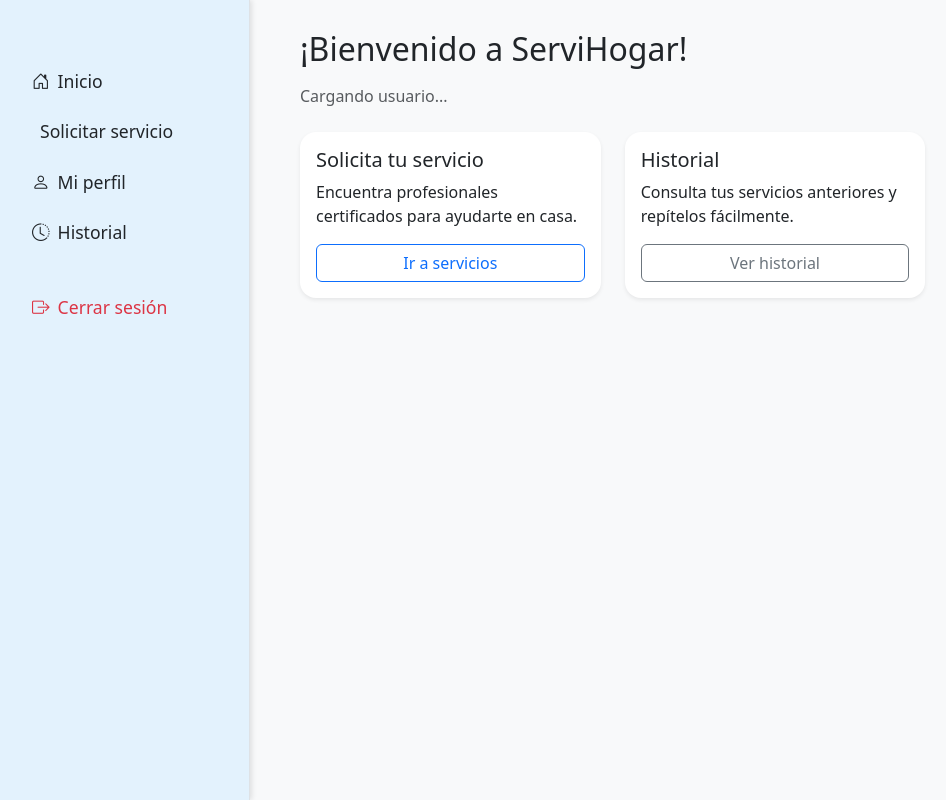
After one commit to TopherHasashi/ServiHogar, a Django app: page /dashboard/ in a window 1280 px wide. The commit adds this page. Shown: the whole page, without its empty margins (0-946 px from the left). Run offline with Django 5.2, Linux system fonts and the light colour scheme; some libraries are stand-ins or nearby versions.

Commit message:
login y desloguease

```diff
--- a/proyecto/mi_proyecto/urls.py
+++ b/proyecto/mi_proyecto/urls.py
@@ -25,5 +25,7 @@ urlpatterns = [
     path('categorias/', views.categorias_view, name='categorias'),
     path('limpieza/', views.limpieza_view, name='limpieza'),
     path('maestros/', views.maestros_view, name='maestros'),
-    path('login/', views.login_view, name='login')
+    path('login/', views.login_view, name='login'),
+    path('dashboard/', views.dashboard_view, name='dashboard')
+
 ]
--- /dev/null
+++ b/proyecto/tasks/templates/dashboard.html
@@ -0,0 +1,122 @@
+<!DOCTYPE html>
+<html lang="es">
+<head>
+  <meta charset="UTF-8">
+  <title>Dashboard - ServiHogar</title>
+  <meta name="viewport" content="width=device-width, initial-scale=1">
+  <link href="https://cdn.jsdelivr.net/npm/bootstrap@5.3.0/dist/css/bootstrap.min.css" rel="stylesheet">
+  <link rel="stylesheet" href="https://cdn.jsdelivr.net/npm/bootstrap-icons@1.10.5/font/bootstrap-icons.css">
+
+  <style>
+    body {
+      background-color: #f8f9fa;
+    }
+    .sidebar {
+      height: 100vh;
+      background-color: #e3f2fd;
+      padding-top: 60px;
+      position: fixed;
+      width: 250px;
+      box-shadow: 2px 0 5px rgba(0, 0, 0, 0.1);
+    }
+    .content {
+      margin-left: 270px;
+      padding: 30px;
+    }
+    .navbar-brand img {
+      height: 40px;
+    }
+    .nav-link {
+      font-size: 1.1rem;
+    }
+    .card {
+      border-radius: 16px;
+    }
+  </style>
+</head>
+<body>
+
+
+  <!-- Sidebar -->
+  <div class="sidebar d-flex flex-column border-end">
+    <ul class="nav flex-column px-3">
+      <li class="nav-item mb-2"><a class="nav-link text-dark" href="#"><i class="bi bi-house-door me-2"></i>Inicio</a></li>
+      <li class="nav-item mb-2"><a class="nav-link text-dark" href="#"><i class="bi bi-broom me-2"></i>Solicitar servicio</a></li>
+      <li class="nav-item mb-2"><a class="nav-link text-dark" href="#"><i class="bi bi-person me-2"></i>Mi perfil</a></li>
+      <li class="nav-item mb-2"><a class="nav-link text-dark" href="#"><i class="bi bi-clock-history me-2"></i>Historial</a></li>
+      <li class="nav-item mt-4"><a class="nav-link text-danger" href="{% url 'login' %}" id="logoutBtn"><i class="bi bi-box-arrow-right me-2"></i>Cerrar sesión</a></li>
+    </ul>
+  </div>
+
+  <!-- Main content -->
+  <div class="content">
+    <h2 class="mb-3">¡Bienvenido a ServiHogar!</h2>
+    <p id="user-email" class="text-muted mb-4">Cargando usuario...</p>
+
+    <div class="row g-4">
+      <div class="col-md-6 col-lg-4">
+        <div class="card shadow-sm border-0">
+          <div class="card-body">
+            <h5 class="card-title">Solicita tu servicio</h5>
+            <p class="card-text">Encuentra profesionales certificados para ayudarte en casa.</p>
+            <a href="#" class="btn btn-outline-primary w-100">Ir a servicios</a>
+          </div>
+        </div>
+      </div>
+
+      <div class="col-md-6 col-lg-4">
+        <div class="card shadow-sm border-0">
+          <div class="card-body">
+            <h5 class="card-title">Historial</h5>
+            <p class="card-text">Consulta tus servicios anteriores y repítelos fácilmente.</p>
+            <a href="#" class="btn btn-outline-secondary w-100">Ver historial</a>
+          </div>
+        </div>
+      </div>
+    </div>
+  </div>
+
+  <!-- Firebase JS -->
+  <script type="module">
+    import { initializeApp } from "https://www.gstatic.com/firebasejs/10.11.0/firebase-app.js";
+    import { getAuth, onAuthStateChanged, signOut } from "https://www.gstatic.com/firebasejs/10.11.0/firebase-auth.js";
+    import { getFirestore, doc, getDoc } from "https://www.gstatic.com/firebasejs/10.11.0/firebase-firestore.js";
+
+    const firebaseConfig = {
+      apiKey: "AIzaSyAwjwOh4bjRM3ZtRyV-bGssJ5TCEcRR69c",
+      authDomain: "registrousuario-49a1c.firebaseapp.com",
+      projectId: "registrousuario-49a1c",
+      storageBucket: "registrousuario-49a1c.firebasestorage.app",
+      messagingSenderId: "459096702108",
+      appId: "1:459096702108:web:7874c1194fb30836ba0159",
+      measurementId: "G-FP2WT4DCLJ"
+    };
+
+    const app = initializeApp(firebaseConfig);
+    const auth = getAuth(app);
+    const db = getFirestore(app);
+
+    onAuthStateChanged(auth, async (user) => {
+      if (user) {
+        const docRef = doc(db, "usuarios", user.uid);
+        const docSnap = await getDoc(docRef);
+
+        if (docSnap.exists()) {
+          const data = docSnap.data();
+          document.getElementById("user-email").textContent = `Hola, ${data.nombre}`;
+        } else {
+          document.getElementById("user-email").textContent = `¡Bienvenido!`;
+        }
+      } else {
+        window.location.href = "{% url 'login' %}";
+      }
+    });
+
+    document.getElementById("logoutBtn").addEventListener("click", async () => {
+      await signOut(auth);
+      window.location.href = "{% url 'login' %}";
+    });
+  </script>
+
+</body>
+</html>
--- a/proyecto/tasks/templates/home.html
+++ b/proyecto/tasks/templates/home.html
@@ -62,7 +62,7 @@
           <a class="nav-link fw-semibold" href="{% url 'registro' %}"><i class="bi bi-person-plus me-1"></i>Registrarse</a>
         </li>
         <li class="nav-item">
-          <a class="nav-link fw-semibold" href="#"><i class="bi bi-box-arrow-in-right me-1"></i>Iniciar Sesión</a>
+          <a class="nav-link fw-semibold" href="{% url 'login' %}"><i class="bi bi-box-arrow-in-right me-1"></i>Iniciar Sesión</a>
         </li>
       </ul>
     </div>
--- a/proyecto/tasks/views.py
+++ b/proyecto/tasks/views.py
@@ -51,3 +51,6 @@ def maestros_view(request):
 
 def login_view(request):
     return render(request, 'login.html')
+
+def dashboard_view(request):
+    return render(request, 'dashboard.html')
```
Also changed, not shown: proyecto/tasks/templates/login.html (+58 -31 lines), proyecto/tasks/templates/signup.html (+21 -1 lines).
